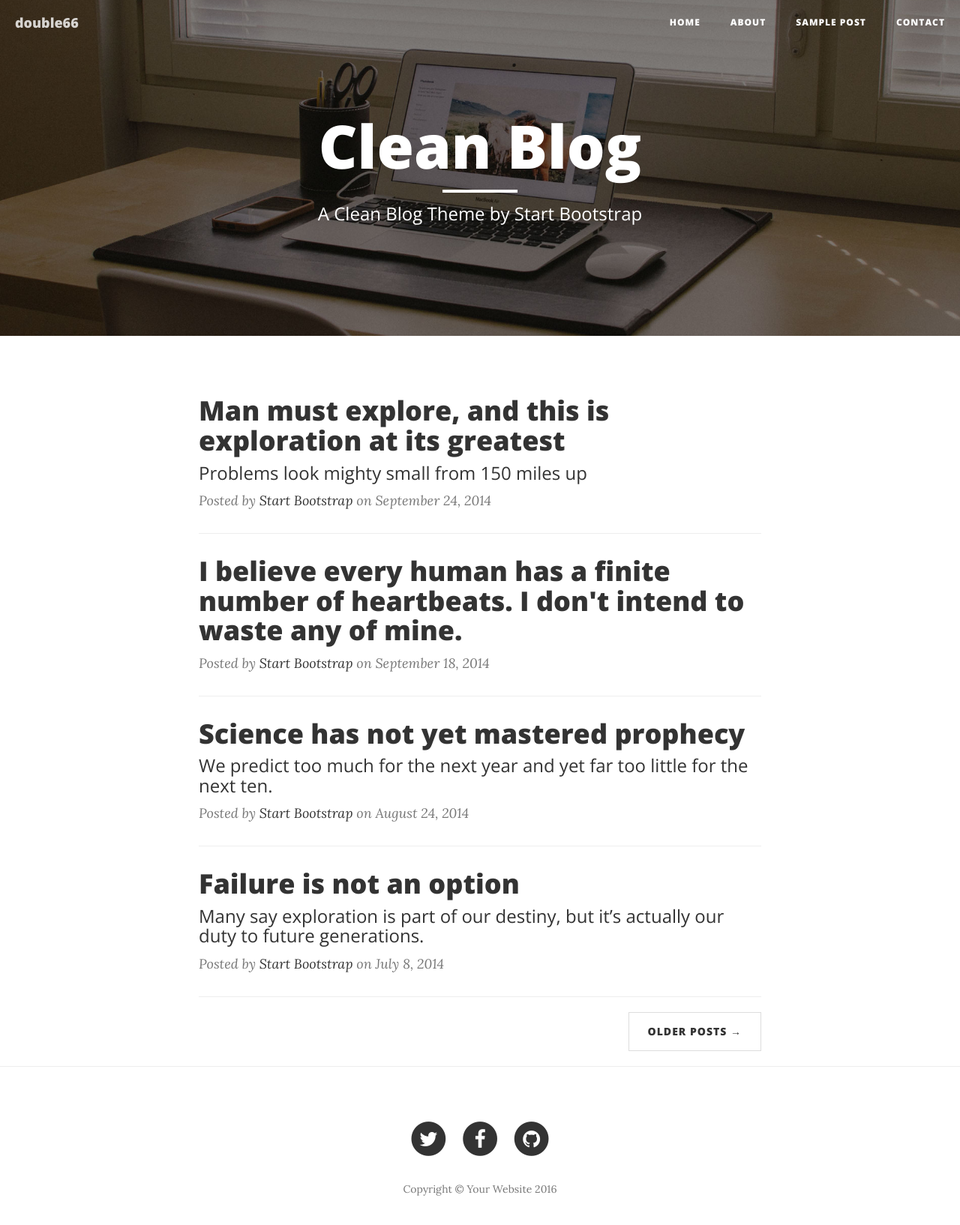
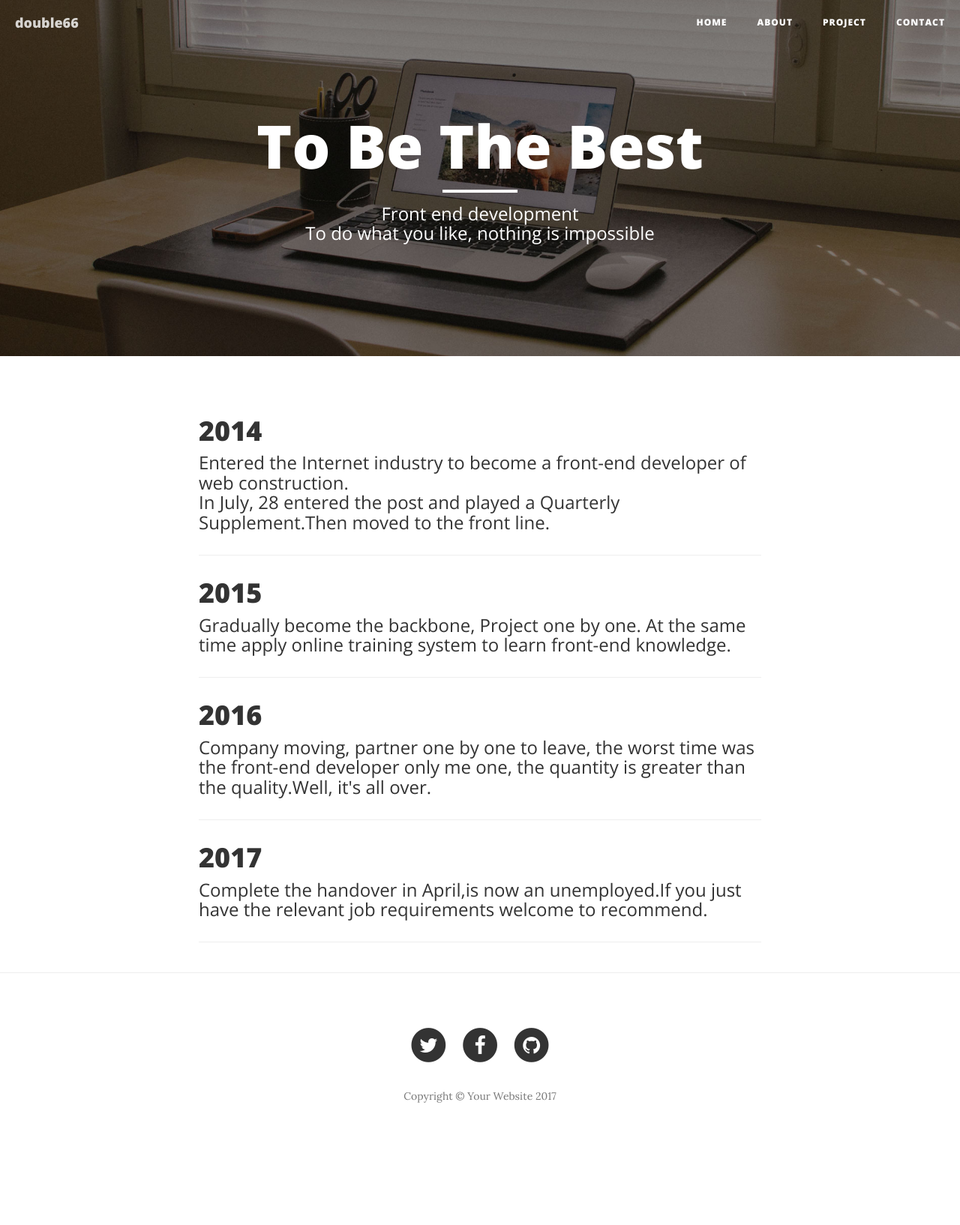
Before and after one commit to double66/GirlsCodingDayDemo, a website: page index.html in a window 1280 px wide. Shown: the whole page at 75% size. After the commit the page ends 1538 px from the top, so only its background shows below. Drawn offline with nearby package versions, Linux system fonts and the light colour scheme.

Commit message:
修改页面信息
index/about/contact/post导航、页尾修改
index资料信息修改
about资料信息修改，head 类名修改

```diff
--- a/index.html
+++ b/index.html
@@ -55,7 +55,7 @@
                         <a href="about.html">About</a>
                     </li>
                     <li>
-                        <a href="post.html">Sample Post</a>
+                        <a href="post.html">Project</a>
                     </li>
                     <li>
                         <a href="contact.html">Contact</a>
@@ -74,9 +74,9 @@
             <div class="row">
                 <div class="col-lg-8 col-lg-offset-2 col-md-10 col-md-offset-1">
                     <div class="site-heading">
-                        <h1>Clean Blog</h1>
+                        <h1>To Be The Best</h1>
                         <hr class="small">
-                        <span class="subheading">A Clean Blog Theme by Start Bootstrap</span>
+                        <span class="subheading">Front end development<br>To do what you like, nothing is impossible</span>
                     </div>
                 </div>
             </div>
@@ -90,54 +90,58 @@
                 <div class="post-preview">
                     <a href="post.html">
                         <h2 class="post-title">
-                            Man must explore, and this is exploration at its greatest
+                            2014
                         </h2>
                         <h3 class="post-subtitle">
-                            Problems look mighty small from 150 miles up
+                          Entered the Internet industry to become a front-end developer of web construction. <br>
+                          In July, 28 entered the post and played a Quarterly Supplement.Then moved to the front line.
                         </h3>
                     </a>
-                    <p class="post-meta">Posted by <a href="#">Start Bootstrap</a> on September 24, 2014</p>
+                    <p class="post-meta"></p>
                 </div>
                 <hr>
                 <div class="post-preview">
                     <a href="post.html">
                         <h2 class="post-title">
-                            I believe every human has a finite number of heartbeats. I don't intend to waste any of mine.
+                            2015
                         </h2>
+                        <h3 class="post-subtitle">
+                            Gradually become the backbone, Project one by one. At the same time apply online training system to learn front-end knowledge.
+                        </h3>
                     </a>
-                    <p class="post-meta">Posted by <a href="#">Start Bootstrap</a> on September 18, 2014</p>
+                    <p class="post-meta"></p>
                 </div>
                 <hr>
                 <div class="post-preview">
                     <a href="post.html">
                         <h2 class="post-title">
-                            Science has not yet mastered prophecy
+                            2016
                         </h2>
                         <h3 class="post-subtitle">
-                            We predict too much for the next year and yet far too little for the next ten.
+                            Company moving, partner one by one to leave, the worst time was the front-end developer only me one, the quantity is greater than the quality.Well, it's all over.
                         </h3>
                     </a>
-                    <p class="post-meta">Posted by <a href="#">Start Bootstrap</a> on August 24, 2014</p>
+                    <p class="post-meta"></p>
                 </div>
                 <hr>
                 <div class="post-preview">
                     <a href="post.html">
                         <h2 class="post-title">
-                            Failure is not an option
+                            2017
                         </h2>
                         <h3 class="post-subtitle">
-                            Many say exploration is part of our destiny, but it’s actually our duty to future generations.
+                            Complete the handover in April,is now an unemployed.If you just have the relevant job requirements welcome to recommend.
                         </h3>
                     </a>
-                    <p class="post-meta">Posted by <a href="#">Start Bootstrap</a> on July 8, 2014</p>
+                    <p class="post-meta"></p>
                 </div>
                 <hr>
                 <!-- Pager -->
-                <ul class="pager">
+                <!-- <ul class="pager">
                     <li class="next">
                         <a href="#">Older Posts &rarr;</a>
                     </li>
-                </ul>
+                </ul> -->
             </div>
         </div>
     </div>
@@ -151,7 +155,7 @@
                 <div class="col-lg-8 col-lg-offset-2 col-md-10 col-md-offset-1">
                     <ul class="list-inline text-center">
                         <li>
-                            <a href="#">
+                            <a href="##暂无">
                                 <span class="fa-stack fa-lg">
                                     <i class="fa fa-circle fa-stack-2x"></i>
                                     <i class="fa fa-twitter fa-stack-1x fa-inverse"></i>
@@ -159,7 +163,7 @@
                             </a>
                         </li>
                         <li>
-                            <a href="#">
+                            <a href="##暂无">
                                 <span class="fa-stack fa-lg">
                                     <i class="fa fa-circle fa-stack-2x"></i>
                                     <i class="fa fa-facebook fa-stack-1x fa-inverse"></i>
@@ -167,7 +171,7 @@
                             </a>
                         </li>
                         <li>
-                            <a href="#">
+                            <a href="https://github.com/double66/" target="_blank">
                                 <span class="fa-stack fa-lg">
                                     <i class="fa fa-circle fa-stack-2x"></i>
                                     <i class="fa fa-github fa-stack-1x fa-inverse"></i>
@@ -175,7 +179,7 @@
                             </a>
                         </li>
                     </ul>
-                    <p class="copyright text-muted">Copyright &copy; Your Website 2016</p>
+                    <p class="copyright text-muted">Copyright &copy; Your Website 2017</p>
                 </div>
             </div>
         </div>
```
Also changed, not shown: about.html (+11 -11 lines), contact.html (+6 -6 lines), post.html (+12 -12 lines).
